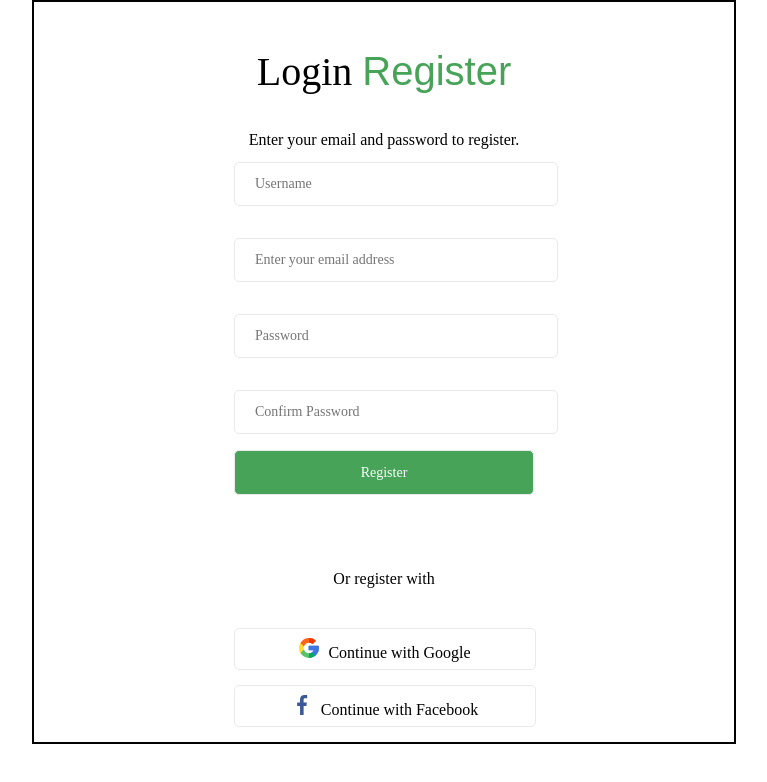
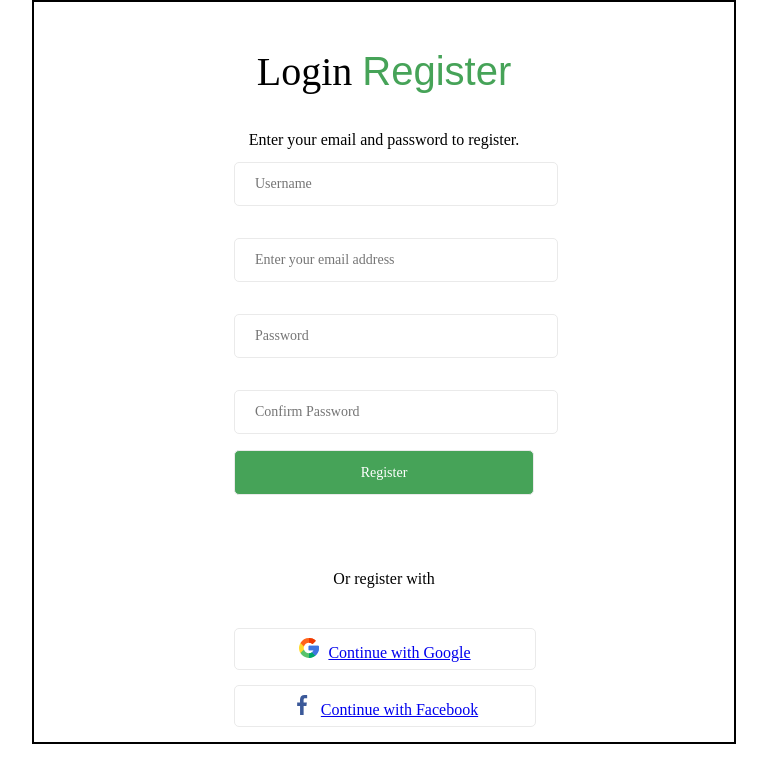
Before and after one commit to Korolenkov-sys/GREENSHOP, a plain HTML site: page Registration.html in a window 1280 px wide. Shown: the whole page, without its empty margins (256-1023 px from the left). Drawn offline with Linux system fonts and the light colour scheme.

Commit message:
Update Registration.html

```diff
--- a/Registration.html
+++ b/Registration.html
@@ -45,12 +45,12 @@
             <p class="second_paragraph">Or register with</p>
             <div class="link">
                 <table>
-                    <a class="link1" href="#"><img class="img" src="img/Group.svg" alt="#">Continue with Google </a>
+                    <a class="link_visual" href="#"><img class="img" src="img/Group.svg" alt="#">Continue with Google </a>
                 </table>
             </div>
             <div class="link">
                 <table>
-                    <a class="link1" href="#"><img class="img" src="img/facebook 1.svg" alt="#">Continue with Facebook
+                    <a class="link_visual" href="#"><img class="img" src="img/facebook 1.svg" alt="#">Continue with Facebook
                     </a>
                 </table>
             </div>
```
